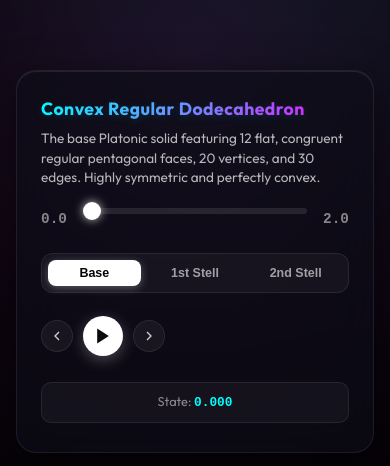
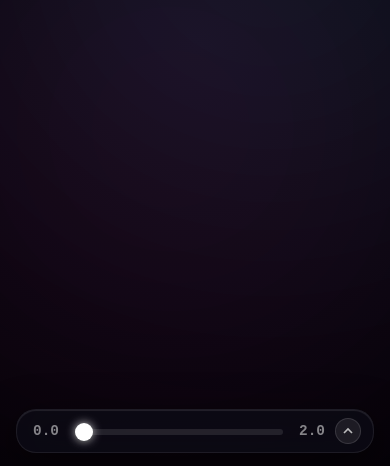
Before and after one commit to grahamsw/stellations, a Vue app: page / in a window 390 px wide. Shown: the part 375-841 px from the top of the page. Built offline with nearby package versions, Linux system fonts and the light colour scheme; the HTML template or start-up script is replaced by a standard one.

Commit message:
Refine camera depth, fix layout shift, and add collapsible mobile controls

```diff
--- a/dodecahedron.ts
+++ b/dodecahedron.ts
@@ -64,7 +64,7 @@ export interface FaceData {
   normal: Vertex;
 }
 
-export const facesData: FaceData[] = dodecahedronFacesIndices.map((fVerts, k) => {
+export const facesData: FaceData[] = dodecahedronFacesIndices.map((fVerts) => {
   // Compute face center
   const center = { x: 0, y: 0, z: 0 };
   fVerts.forEach(vIdx => {
@@ -158,7 +158,7 @@ export const BASE_DODECAHEDRON: Dodecahedron = {
 export const FIRST_STELLATION = BASE_DODECAHEDRON;
 export const SECOND_STELLATION = BASE_DODECAHEDRON;
 
-export function interpolateStellation(t: number, from: Dodecahedron, to: Dodecahedron): Dodecahedron {
+export function interpolateStellation(_t: number, from: Dodecahedron, _to: Dodecahedron): Dodecahedron {
   return from;
 }
 
--- a/src/components/DodecahedronViewer.vue
+++ b/src/components/DodecahedronViewer.vue
@@ -1,7 +1,7 @@
 <template>
   <div class="dodecahedron-viewer">
     <TresCanvas clear-color="transparent" alpha>
-      <TresPerspectiveCamera :position="[0, 0, 7]" :fov="45" />
+      <TresPerspectiveCamera :position="[0, 0, 8.8]" :fov="45" />
       <OrbitControls :enable-damping="true" :damping-factor="0.05" />
 
       <!-- Studio Quality Three-Point Lighting -->
@@ -167,7 +167,6 @@
 import { computed } from 'vue';
 import { TresCanvas } from '@tresjs/core';
 import { OrbitControls } from '@tresjs/cientos';
-import { DoubleSide } from 'three';
 import { dodecahedronVertices, dodecahedronFacesIndices, facesData, adjacentFaces } from '../../dodecahedron';
 
 // Phase-specific Material configuration interface
--- a/src/components/StellationSlider.vue
+++ b/src/components/StellationSlider.vue
@@ -1,5 +1,11 @@
 <template>
-  <div class="control-panel">
+  <div class="control-panel" :class="{ collapsed: isCollapsed }">
+    <!-- Collapse Toggle Button (Mobile Only) -->
+    <button class="btn-collapse-toggle" @click="isCollapsed = !isCollapsed" :title="isCollapsed ? 'Expand Panel' : 'Collapse Panel'">
+      <svg viewBox="0 0 24 24" width="16" height="16" stroke="currentColor" stroke-width="2.5" fill="none" class="chevron-icon">
+        <polyline points="6 9 12 15 18 9"></polyline>
+      </svg>
+    </button>
     <!-- Mathematical Phase Description Header -->
     <div class="description-box">
       <h3 class="phase-title">{{ phaseTitle }}</h3>
@@ -91,7 +97,15 @@
 </template>
 
 <script setup lang="ts">
-import { ref, computed, watch, onUnmounted } from 'vue';
+import { ref, computed, onMounted, onUnmounted } from 'vue';
+
+const isCollapsed = ref(false);
+
+onMounted(() => {
+  if (typeof window !== 'undefined' && window.innerWidth <= 768) {
+    isCollapsed.value = true;
+  }
+});
 
 const props = withDefaults(defineProps<{
   stellation?: number
@@ -268,11 +282,16 @@ const phaseDescription = computed(() => {
               inset 0 1px 2px rgba(255, 255, 255, 0.15);
 }
 
+.btn-collapse-toggle {
+  display: none;
+}
+
 .description-box {
   display: flex;
   flex-direction: column;
   gap: 6px;
   flex-shrink: 0;
+  height: 110px; /* Keep a constant vertical area for the text to prevent slider shifting and flickering */
 }
 
 .phase-title {
@@ -296,14 +315,14 @@ const phaseDescription = computed(() => {
   display: flex;
   gap: 24px;
   align-items: stretch;
-  height: 220px;
+  height: 180px;
 }
 
 .slider-column {
   display: flex;
   flex-direction: column;
   align-items: center;
-  gap: 8px;
+  gap: 4px;
   width: 45px;
   height: 100%;
 }
@@ -324,17 +343,35 @@ const phaseDescription = computed(() => {
   justify-content: center;
 }
 
+.slider-wrapper::before {
+  content: '';
+  position: absolute;
+  left: 50%;
+  transform: translateX(-50%);
+  top: 0;
+  bottom: 0;
+  width: 6px;
+  border-radius: 3px;
+  background: rgba(255, 255, 255, 0.1);
+  z-index: 0;
+}
+
 .stellation-slider {
   -webkit-appearance: none;
   appearance: none;
-  width: 6px;
+  width: 100%;
   height: 100%;
-  border-radius: 3px;
-  background: rgba(255, 255, 255, 0.1);
+  background: transparent;
   outline: none;
   cursor: pointer;
   writing-mode: vertical-lr;
   direction: ltr;
+  margin: 0;
+  padding: 0;
+  position: absolute;
+  top: 0;
+  left: 0;
+  z-index: 2;
 }
 
 .slider-fill {
@@ -387,25 +424,25 @@ const phaseDescription = computed(() => {
   flex-direction: column;
   justify-content: space-between;
   flex: 1;
-  gap: 16px;
+  gap: 10px;
 }
 
 .jump-group-vertical {
   display: flex;
   flex-direction: column;
-  gap: 8px;
+  gap: 4px;
   background: rgba(255, 255, 255, 0.04);
   border: 1px solid rgba(255, 255, 255, 0.08);
   border-radius: 12px;
-  padding: 6px;
+  padding: 4px;
 }
 
 .btn-secondary {
   background: transparent;
   border: none;
   color: rgba(255, 255, 255, 0.6);
-  padding: 10px 14px;
-  font-size: 0.78rem;
+  padding: 6px 14px;
+  font-size: 0.75rem;
   font-weight: 600;
   border-radius: 8px;
   cursor: pointer;
@@ -487,7 +524,7 @@ const phaseDescription = computed(() => {
   color: rgba(255, 255, 255, 0.5);
   background: rgba(255, 255, 255, 0.04);
   border: 1px solid rgba(255, 255, 255, 0.08);
-  padding: 8px 12px;
+  padding: 6px 12px;
   border-radius: 10px;
   text-align: center;
   width: 100%;
@@ -513,6 +550,10 @@ const phaseDescription = computed(() => {
     overflow-y: visible;
   }
 
+  .description-box {
+    height: auto;
+  }
+
   .controller-body {
     flex-direction: column;
     min-height: auto;
@@ -528,15 +569,28 @@ const phaseDescription = computed(() => {
   }
 
   .slider-wrapper {
+    position: relative;
     flex: 1;
     height: 24px;
+  }
+
+  .slider-wrapper::before {
+    left: 0;
+    right: 0;
+    top: 50%;
+    transform: translateY(-50%);
+    width: 100%;
+    height: 6px;
   }
 
   .stellation-slider {
     writing-mode: horizontal-tb;
     direction: ltr;
     width: 100%;
-    height: 6px;
+    height: 100%;
+    position: absolute;
+    top: 0;
+    left: 0;
   }
 
   .slider-fill {
@@ -578,5 +632,64 @@ const phaseDescription = computed(() => {
     flex: 1 0 100%;
     margin-top: 4px;
   }
+
+  .btn-collapse-toggle {
+    display: flex;
+    position: absolute;
+    top: 8px;
+    right: 12px;
+    background: rgba(255, 255, 255, 0.08);
+    border: 1px solid rgba(255, 255, 255, 0.12);
+    color: rgba(255, 255, 255, 0.7);
+    width: 26px;
+    height: 26px;
+    border-radius: 50%;
+    align-items: center;
+    justify-content: center;
+    cursor: pointer;
+    z-index: 15;
+    transition: all 0.25s ease;
+  }
+
+  .btn-collapse-toggle:hover {
+    background: rgba(255, 255, 255, 0.15);
+    color: #fff;
+  }
+
+  .btn-collapse-toggle svg {
+    transition: transform 0.3s ease;
+  }
+
+  /* Collapsed State Overrides on Mobile */
+  .control-panel.collapsed {
+    padding: 10px 16px 8px 16px;
+    gap: 0;
+  }
+
+  .control-panel.collapsed .btn-collapse-toggle svg {
+    transform: rotate(180deg);
+  }
+
+  .control-panel.collapsed .description-box {
+    display: none;
+  }
+
+  .control-panel.collapsed .buttons-column {
+    display: none;
+  }
+
+  .control-panel.collapsed .controller-body {
+    height: auto;
+    min-height: auto;
+    margin: 0;
+    padding: 0;
+    gap: 0;
+  }
+
+  .control-panel.collapsed .slider-column {
+    padding-right: 32px; /* Leave room for absolute collapse button */
+    height: auto;
+    margin: 0;
+  }
 }
 </style>
```
